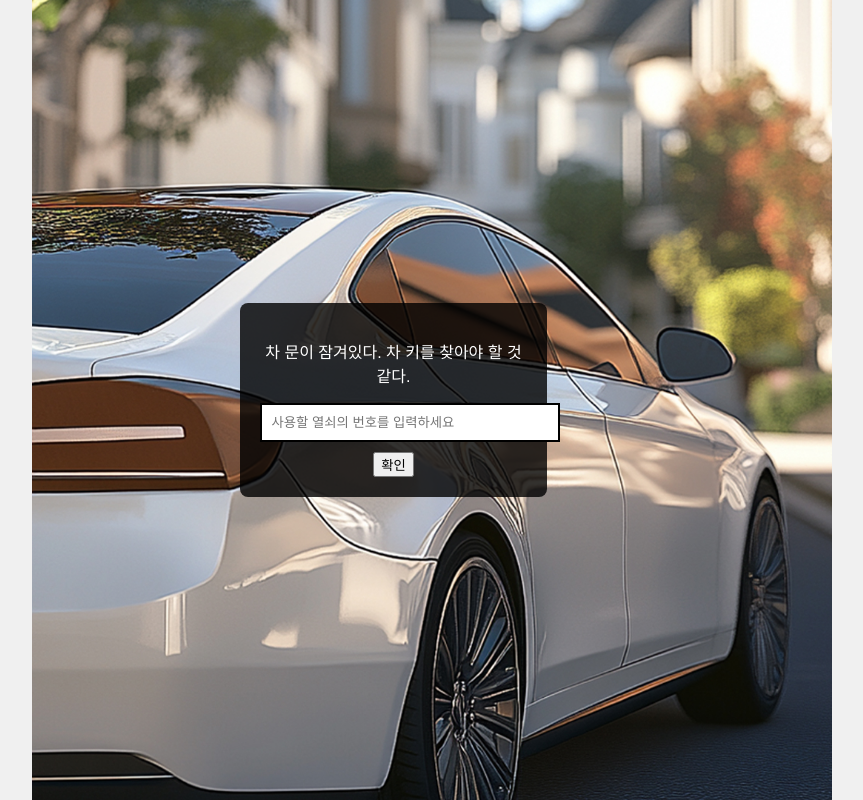
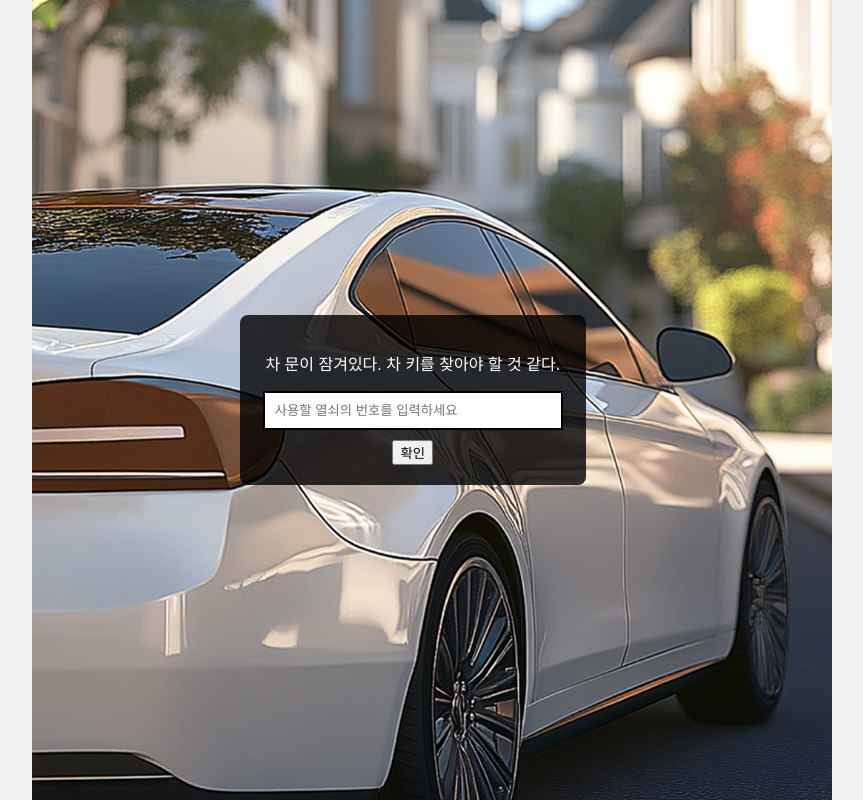
Before and after one commit to hellowsuns/oldcar, a plain HTML site: page index.html in a window 1280 px wide. Shown: the whole page, without its empty margins (208-1071 px from the left). Drawn offline with Linux system fonts and the light colour scheme.

Commit message:
Update styles.css

```diff
--- a/styles.css
+++ b/styles.css
@@ -20,7 +20,7 @@ body {
     padding: 20px;
     border-radius: 8px;
     text-align: center;
-    width: 80%; /* 화면 크기에 맞게 조정 */
+    width: 90%; /* 화면 크기에 맞게 조정 */
     max-width: 500px; /* 최대 너비 설정 */
     box-sizing: border-box; /* 패딩과 테두리를 포함한 크기 계산 */
 }
```
